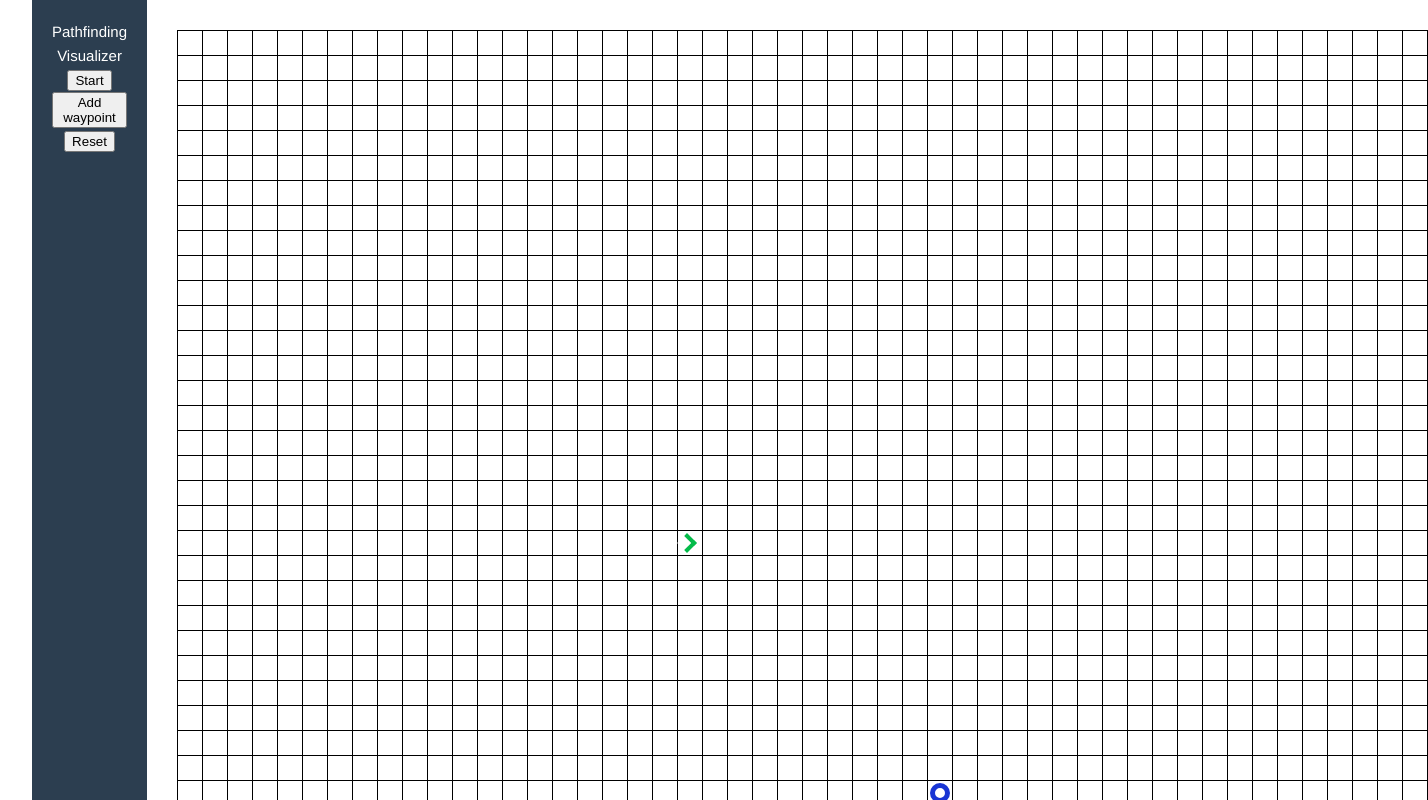
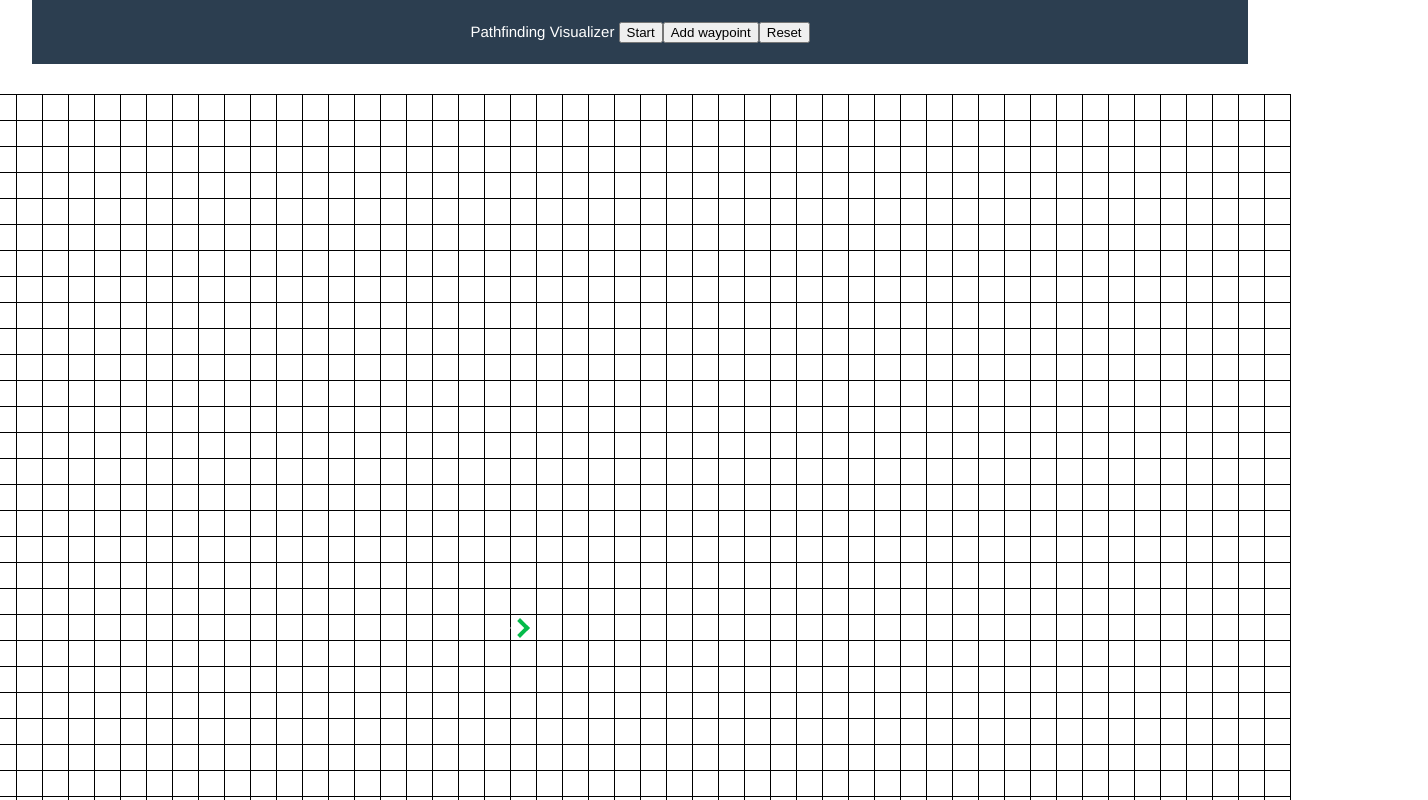
Before and after one commit to pmate93/pathfinding_visualizer, a Vue app: page / in a window 1280 px wide. Shown: the top 800 px of the page, 1428 px wide, since content can reach past the window. Built offline with nearby package versions, Linux system fonts and the light colour scheme.

Commit message:
fix cell widths

```diff
--- a/src/App.vue
+++ b/src/App.vue
@@ -44,6 +44,7 @@
     -moz-osx-font-smoothing: grayscale;
     text-align: center;
     color: #2c3e50;
+    display: inline;
 }
 body {
     margin: 0px;
--- a/src/components/TableCell.vue
+++ b/src/components/TableCell.vue
@@ -79,8 +79,8 @@
 
 td {
     border: 1px solid black;
-    min-width: 25px;
-    height: 25px;
+    min-width: 26px;
+    height: 26px;
     padding: 0px;
     margin: 0px;
     transition: background-color 0.5s, width 0.5s;
```
